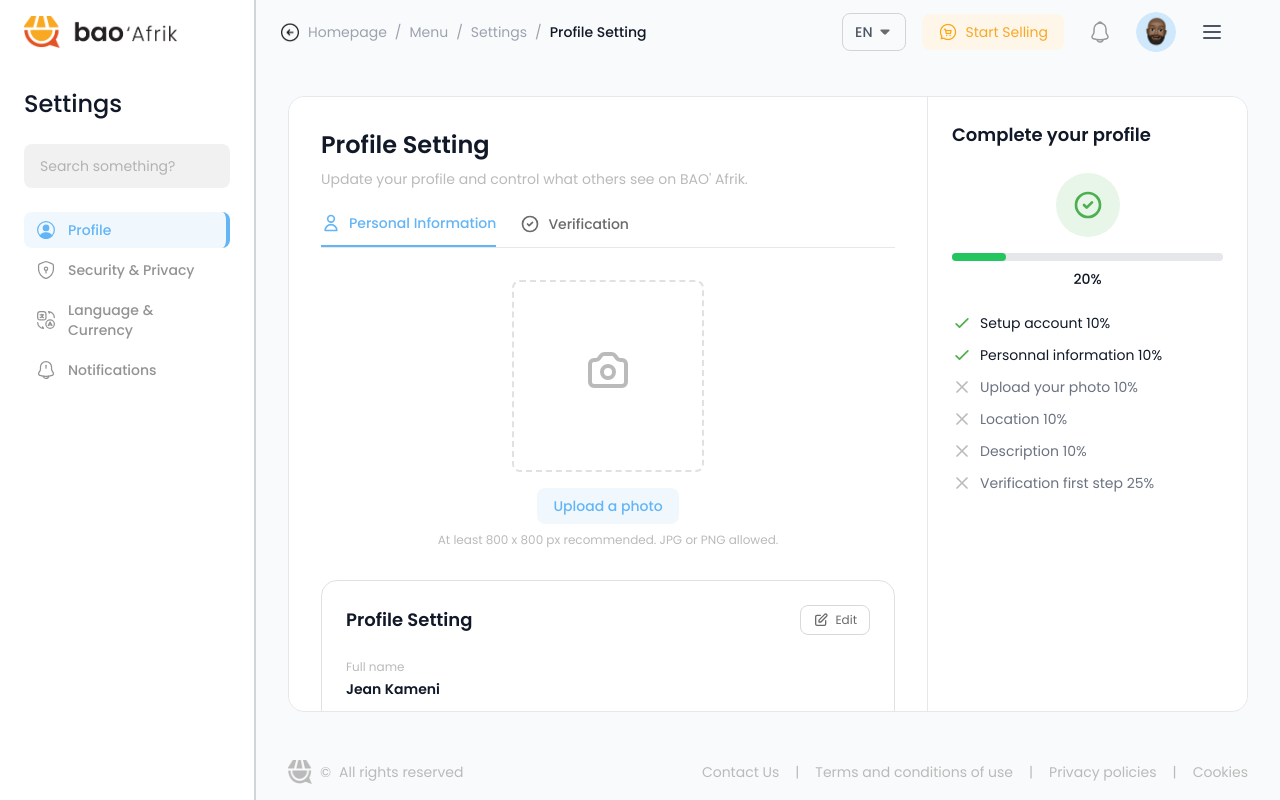
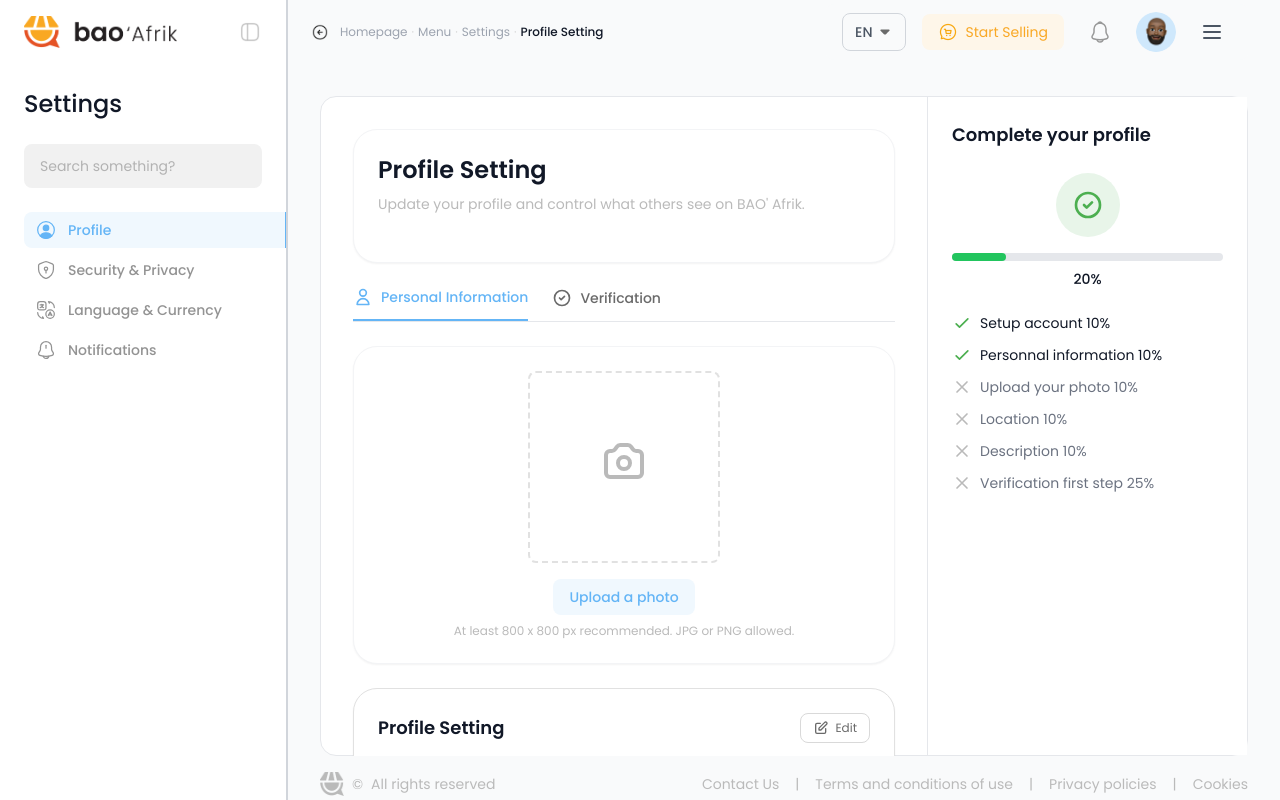
Before and after one commit to Bao-Technologies-and-Travels/BaoAfrik, a React (Create React App) app: page /settings in a window 1280 px wide. Shown: the top 800 px of the page. Built offline with nearby package versions, Linux system fonts and the light colour scheme; the HTML template or start-up script is replaced by a standard one.

Commit message:
Refactor ProductDetail and ProfileSettings components for improved layout and styling. Adjust button and text alignment, enhance spacing, and update border styles for a more cohesive user experience. Optimize responsiveness and visual hierarchy across various sections.

```diff
--- a/src/pages/ProfileSettings.tsx
+++ b/src/pages/ProfileSettings.tsx
@@ -84,19 +84,19 @@ const ProfileSettings: React.FC = () => {
     <div className="min-h-screen bg-gray-50" style={{ fontFamily: 'Poppins, sans-serif' }}>
       <div className="flex h-screen">
         {/* Left Sidebar - Full Height */}
-        <div className="w-64 bg-white border-r-2 border-gray-300 flex-col h-screen sticky top-0 relative">
+        <div className="w-72 bg-white border-r-2 border-gray-300 flex-col h-screen sticky top-0 relative">
           {/* Header */}
           <header className="bg-white">
-            <div className="w-full pl-6 pr-4 sm:pl-6 sm:pr-6 lg:pl-6 lg:pr-8">
+            <div className="w-full pl-6 pr-0 sm:pl-6 sm:pr-2 lg:pl-6 lg:pr-4">
               <div className="flex items-center justify-between h-16">
                 {/* Desktop - Logo and sidebar button */}
-                <div className="flex items-center space-x-36 pr-0">
+                <div className="flex items-center justify-between w-full">
                   <img
                     src={logo}
                     alt="bao'Afrik"
                     className="h-8 w-auto"
                   />
-                  <button className="bg-white hover:bg-gray-50 rounded-lg transition-colors w-10 h-10 flex items-center justify-center">
+                  <button className="bg-white hover:bg-gray-50 rounded-lg transition-colors w-10 h-10 flex items-center justify-center ml-auto">
                     <img
                       src={sideIcon}
                       alt="Minimize sidebar"
@@ -109,12 +109,12 @@ const ProfileSettings: React.FC = () => {
           </header>
 
           {/* Settings Navigation */}
-          <div className="flex-1 flex flex-col pt-6 px-6">
+          <div className="flex-1 flex flex-col pt-6 pl-6 pr-0">
             {/* Settings Title */}
             <h1 className="text-2xl font-medium text-gray-900 mb-6">Settings</h1>
 
             {/* Search Bar */}
-            <div className="relative mb-6">
+            <div className="relative mb-6 pr-6">
               <style>
                 {`
                   .sidebar-search::placeholder {
@@ -141,10 +141,11 @@ const ProfileSettings: React.FC = () => {
                     key={option.value}
                     onClick={() => setSelectedSidebarOption(option.value)}
                     type="button"
-                    className="w-full flex items-center space-x-3 px-3 py-2 rounded-lg transition-colors"
+                    className="w-full flex items-center space-x-3 pl-3 pr-0 py-2 rounded-l-lg rounded-r-none transition-colors"
                     style={{
                       backgroundColor: isActive ? '#F0F8FE' : 'transparent',
-                      borderRight: isActive ? '4px solid #64B5F6' : '4px solid transparent'
+                      borderRight: isActive ? '1px solid #64B5F6' : '1px solid transparent',
+                      marginRight: isActive ? '-1px' : '0'
                     }}
                   >
                     <img
@@ -172,11 +173,11 @@ const ProfileSettings: React.FC = () => {
             <div className="w-full pl-6 pr-4 sm:pl-6 sm:pr-6 lg:pl-6 lg:pr-8">
               <div className="flex items-center justify-between h-16">
                 {/* Center - Breadcrumb */}
-                <div className="hidden md:flex items-center space-x-2 text-sm">
+                <div className="hidden md:flex items-center space-x-1 text-[10px] md:text-xs">
                   <img
                     src={leftIcon}
                     alt="Back"
-                    className="w-5 h-5 cursor-pointer"
+                    className="w-4 h-4 cursor-pointer mr-2"
                     onClick={handleHomepageClick}
                   />
                   <span
@@ -185,16 +186,16 @@ const ProfileSettings: React.FC = () => {
                   >
                     Homepage
                   </span>
-                  <span className="text-gray-400">/</span>
+                  <span className="mx-2" style={{ color: '#D4D4D4' }}>·</span>
                   <span
                     className="text-gray-400 hover:text-gray-600 cursor-pointer"
                     onClick={handleMenuClick}
                   >
                     Menu
                   </span>
-                  <span className="text-gray-400">/</span>
+                  <span className="mx-2" style={{ color: '#D4D4D4' }}>·</span>
                   <span className="text-gray-400 hover:text-gray-600 cursor-pointer">Settings</span>
-                  <span className="text-gray-400">/</span>
+                  <span className="mx-2" style={{ color: '#D4D4D4' }}>·</span>
                   <span className="text-gray-900 font-medium">Profile Setting</span>
                 </div>
 
@@ -463,14 +464,16 @@ const ProfileSettings: React.FC = () => {
           </header>
 
           {/* Main Content */}
-          <div className="flex-1 bg-white border border-gray-200 rounded-2xl mx-8 my-8 flex overflow-y-auto">
-            <div className="flex-1 p-8">
+          <div className="flex-1 bg-white border border-gray-200 rounded-2xl mx-8 mt-8 mb-0 flex" style={{ minHeight: 'calc(100vh - 140px)' }}>
+            <div className="flex-1 p-8 space-y-6">
               {/* Section Header */}
-              <div className="mb-6">
+              <div className="bg-white rounded-3xl p-6 border border-gray-100 shadow-sm">
+                <div className="mb-6">
                 <h1 className="text-2xl font-semibold text-gray-900 mb-2">Profile Setting</h1>
                 <p className="text-sm" style={{ color: '#BABABA' }}>
                   Update your profile and control what others see on BAO' Afrik.
                 </p>
+              </div>
               </div>
 
               {/* Sub-navigation Tabs */}
@@ -511,9 +514,10 @@ const ProfileSettings: React.FC = () => {
 
               {/* Personal Information Tab Content */}
               {activeTab === 'personal' && (
-                <div className="space-y-8">
-                  {/* Upload Photo Section */}
-                  <div>
+                <div className="space-y-6">
+                  <div className="bg-white rounded-3xl p-6 border border-gray-100 shadow-sm">
+                    {/* Upload Photo Section */}
+                    <div>
                     <div className="flex items-center justify-center mb-4">
                       <div className="w-48 h-48 border-2 border-dashed rounded-lg flex flex-col items-center justify-center" style={{ borderColor: '#E1E1E1' }}>
                         <svg className="w-12 h-12 mb-3" fill="none" stroke="currentColor" viewBox="0 0 24 24" style={{ color: '#BABABA' }}>
@@ -534,9 +538,10 @@ const ProfileSettings: React.FC = () => {
                       </p>
                     </div>
                   </div>
+                  </div>
 
                   {/* Profile Setting Details */}
-                  <div className="border rounded-2xl p-6" style={{ borderColor: '#E1E1E1' }}>
+                  <div className="border rounded-3xl p-6 bg-white shadow-sm" style={{ borderColor: '#E1E1E1' }}>
                     <div className="flex items-center justify-between mb-6">
                       <h3 className="text-lg font-semibold text-gray-900">Profile Setting</h3>
                       <button
@@ -567,7 +572,7 @@ const ProfileSettings: React.FC = () => {
                   </div>
 
                   {/* Location Section */}
-                  <div className="border rounded-2xl p-6" style={{ borderColor: '#E1E1E1' }}>
+                  <div className="border rounded-3xl p-6 bg-white shadow-sm" style={{ borderColor: '#E1E1E1' }}>
                     <h3 className="text-lg font-semibold text-gray-900 mb-4">Location</h3>
                     <div className="flex items-center justify-between mb-4">
                       <span className="text-sm text-gray-900">Geolocation</span>
@@ -606,7 +611,7 @@ const ProfileSettings: React.FC = () => {
                   </div>
 
                   {/* Biography Section */}
-                  <div className="border rounded-2xl p-6" style={{ borderColor: '#E1E1E1' }}>
+                  <div className="border rounded-3xl p-6 bg-white shadow-sm" style={{ borderColor: '#E1E1E1' }}>
                     <h3 className="text-lg font-semibold text-gray-900 mb-4">Biography</h3>
                     <div className="relative">
                       <textarea
@@ -643,7 +648,7 @@ const ProfileSettings: React.FC = () => {
 
               {/* Verification Tab Content */}
               {activeTab === 'verification' && (
-                <div className="text-center py-12">
+                <div className="text-center py-12 bg-white rounded-3xl border border-gray-100 shadow-sm">
                   <p className="text-gray-500">Verification content will be implemented here</p>
                 </div>
               )}
```
Also changed, not shown: src/pages/ProductDetail.tsx (indentation only).
